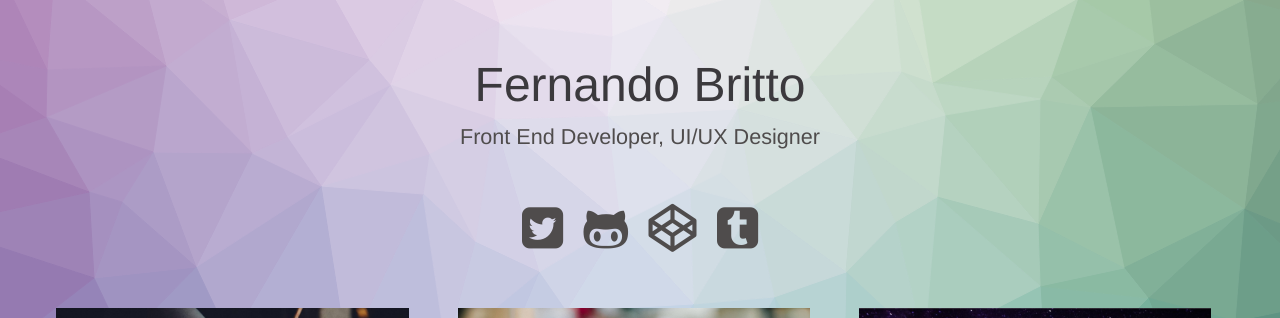
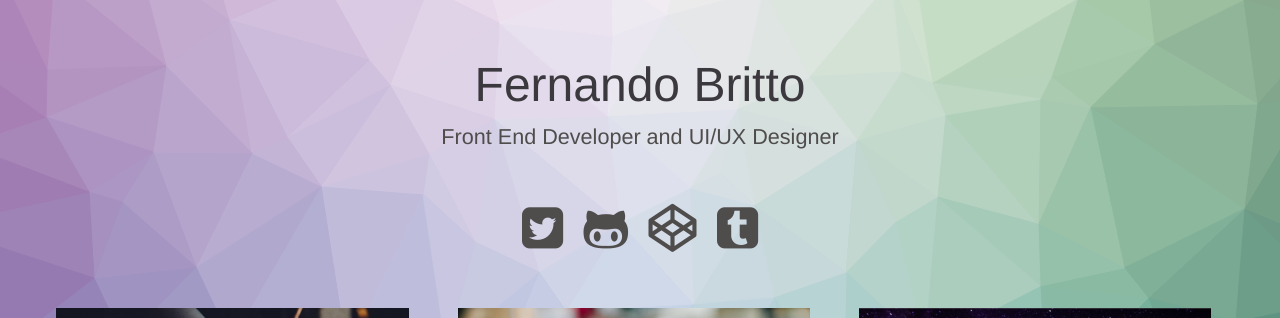
Before and after one commit to fernandobritto/fernandobritto.github.io, a Jekyll site: the page built from index.html, in a window 1280 px wide. Shown: the top 318 px of the page. Built offline with Jekyll 4.4.1, drawn with Linux system fonts in a browser that asks for light colours.

Commit message:
initial commit

```diff
--- a/index.html
+++ b/index.html
@@ -28,11 +28,11 @@
 <body class="body">
 <div class="container">
     <header class="header">
-        <h1>Fernando Britto<span>Front End Developer, UI/UX Designer</span></h1>
+        <h1>Fernando Britto<span>Front End Developer and UI/UX Designer</span></h1>
         <nav class="links">
             <a href="#"><i class="fa fa-twitter-square fa-3x"></i></a>
-            <a href="#"><i class="fa fa-github-alt fa-3x"></i></a>
-            <a href="#"><i class="fa fa-codepen fa-3x"></i></a>
+            <a href="https://github.com/fernandobritto"><i class="fa fa-github-alt fa-3x"></i></a>
+            <a href="https://codepen.io/fernandobritto"><i class="fa fa-codepen fa-3x"></i></a>
             <a href="#"><i class="fa fa-tumblr-square fa-3x"></i></a>
         </nav>
     </header>
```
Also changed, not shown: README.md (deleted).
